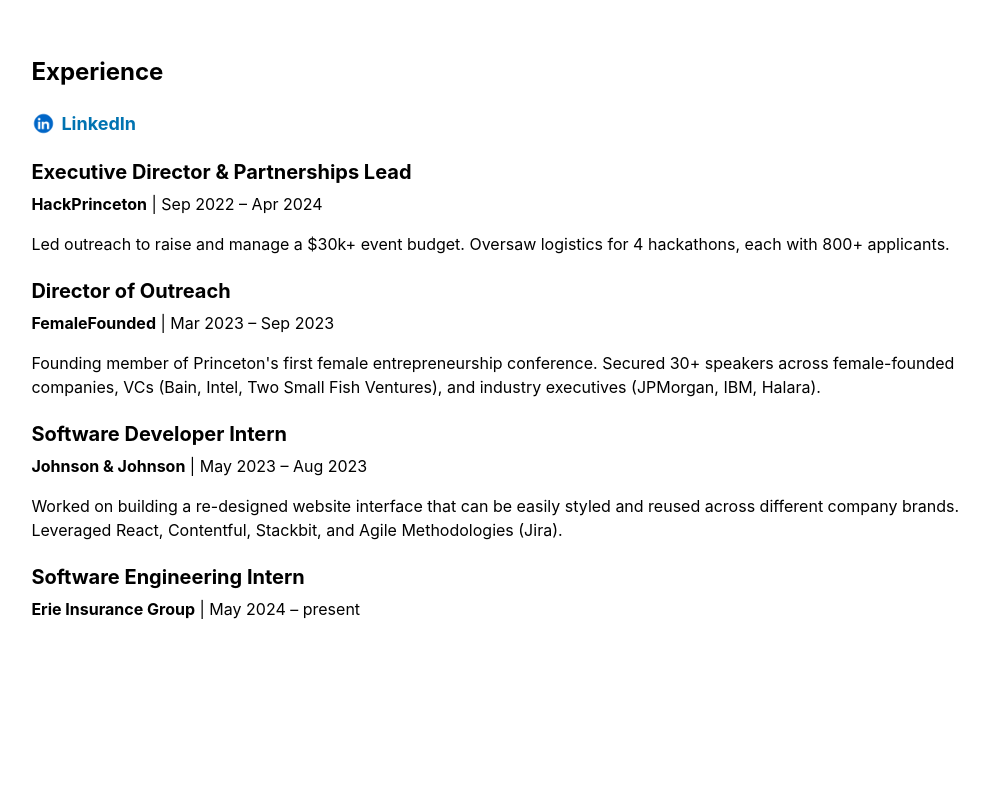
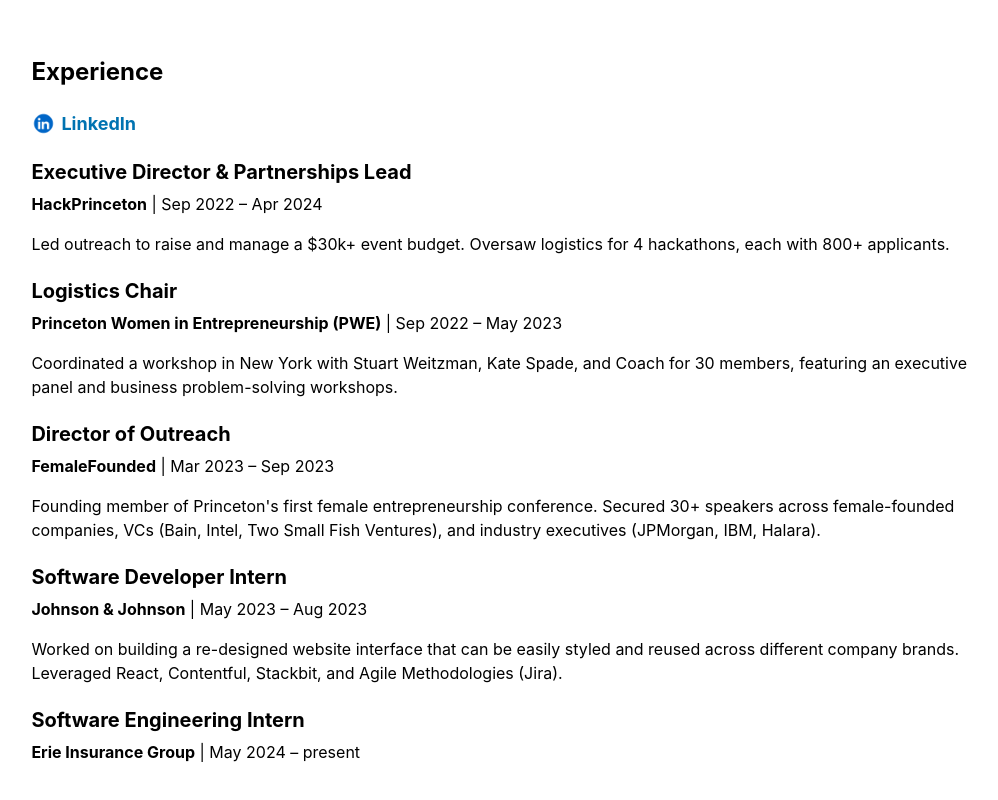
Before and after one commit to ah5087/personal-website, a React (Vite) app: page / in a window 1280 px wide. Shown: the part 2620-3420 px from the top of the page, without its empty margins (123-1121 px from the left). Before the commit the page ends 3301 px from the top, so only its background shows below. Built offline with nearby package versions, Linux system fonts and the light colour scheme.

Commit message:
edited experiences

```diff
--- a/src/pages/Experience/experience.tsx
+++ b/src/pages/Experience/experience.tsx
@@ -7,6 +7,13 @@
     date: "Sep 2022 – Apr 2024",
     description:
       "Led outreach to raise and manage a $30k+ event budget. Oversaw logistics for 4 hackathons, each with 800+ applicants.",
+  },
+  {
+    title: "Logistics Chair",
+    company: "Princeton Women in Entrepreneurship (PWE)",
+    date: "Sep 2022 – May 2023",
+    description:
+      "Coordinated a workshop in New York with Stuart Weitzman, Kate Spade, and Coach for 30 members, featuring an executive panel and business problem-solving workshops.",
   },
   {
     title: "Director of Outreach",
```
